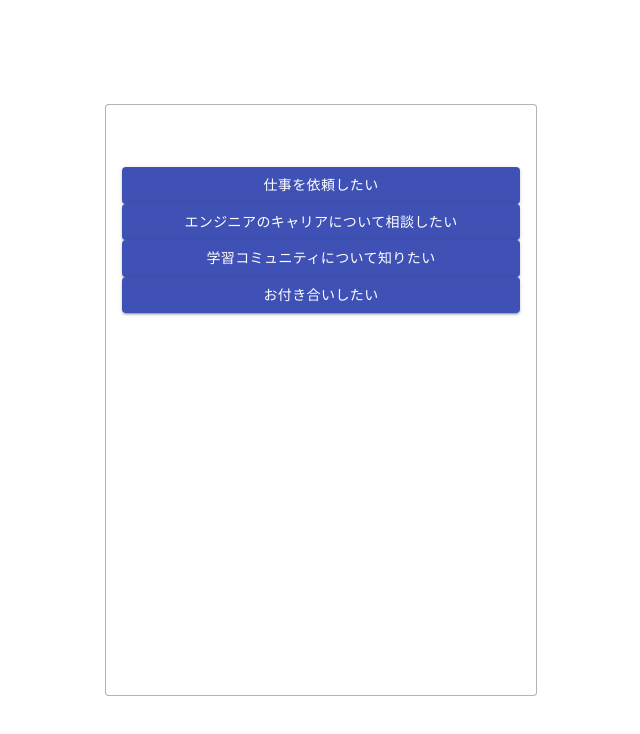
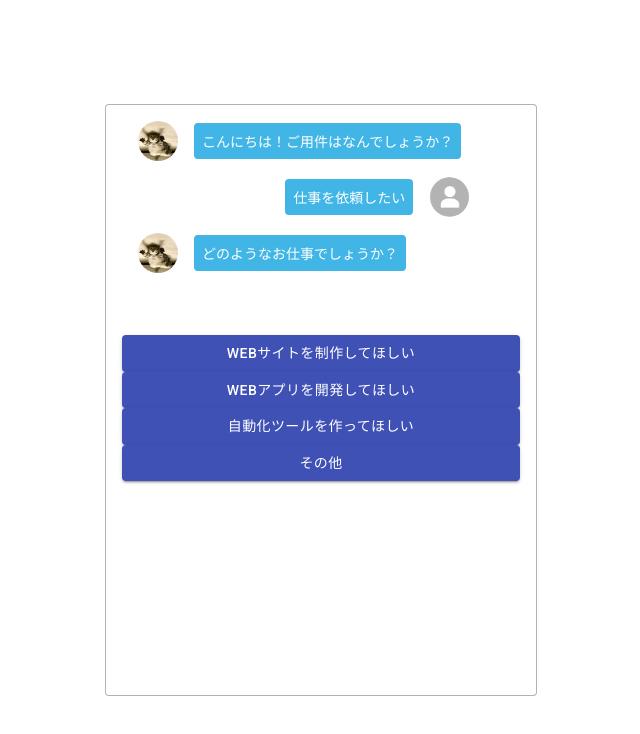
Before and after one commit to mitubakuro/react-chatbot-sample, a React (Create React App) app: page / in a window 1280 px wide. Both pictures are taken after a click on the button "仕事を依頼したい". Shown: the top 734 px of the page, without its empty margins (319-959 px from the left). Built offline with nearby package versions, Linux system fonts and the light colour scheme.

Commit message:
学習履歴

```diff
--- a/src/App.jsx
+++ b/src/App.jsx
@@ -13,36 +13,50 @@
       dataset: defaultDataset,
       open: false
     }
+    this.selectAnswer = this.selectAnswer.bind(this)
   }
 
-  initAnswer =()=>{
-    const initDataset = this.state.dataset[this.state.currentId];
-    const initAnswers = initDataset.answers;
+  displayNextQuestion =(nextQuestionId)=>{
+    const chats = this.state.chats
+    chats.push({
+      text: this.state.dataset[nextQuestionId].question,
+      type: 'question'
+    })
     this.setState({
-      answers: initAnswers
+      answers: this.state.dataset[nextQuestionId].answers,
+      chats: chats,
+      currentId: nextQuestionId
     })
   }
 
-  initChats =()=>{
-    const initDataset = this.state.dataset[this.state.currentId];
-    const chat = {
-      type: 'question',
-      text: initDataset.question
+  selectAnswer =(selectedAnswer, nextQuestionId)=>{
+    switch(true){
+      case (nextQuestionId ==='init'):
+        this.displayNextQuestion(nextQuestionId)
+        break;
+      default:
+
+        const chats = this.state.chats;
+        chats.push({
+          type: 'answer',
+          text: selectedAnswer
+        })
+
+        this.setState({
+          chats: chats
+        })
+        this.displayNextQuestion(nextQuestionId)
+        break;
     }
-
-    const chats = this.state.chats;
-    chats.push(chat)
-
-    this.setState({
-      chats: chats
-    })
   }
 
+
+
   componentDidMount(){
-    this.initChats();
-    this.initAnswer();
+    const initAnswer = "";
+    this.selectAnswer(initAnswer, this.state.currentId)
+
   }
-
 
   render(){
     return (
@@ -50,7 +64,7 @@
         <section className="c-section">
           <div className="c-box">
             <Chats chats={this.state.chats} />
-            <AnswersList answers={this.state.answers}/>
+            <AnswersList answers={this.state.answers} select={this.selectAnswer} />
           </div>
         </section>
       </div>
--- a/src/components/Answer.jsx
+++ b/src/components/Answer.jsx
@@ -12,7 +12,7 @@
   // const classes = useStyles();
 
   return(
-    <Button variant="contained" color="primary">
+    <Button variant="contained" color="primary" onClick={()=>props.select(props.content ,props.nextId)}>
       {props.content}
     </Button>
   )
--- a/src/components/AnswersList.jsx
+++ b/src/components/AnswersList.jsx
@@ -6,11 +6,8 @@
   return(
     <div className="c-grid__answer">
       {props.answers.map((value, index)=> {
-        return <Answer content={value.content} key={index.toString()} />
+        return <Answer content={value.content} nextId={value.nextId} key={index.toString()} select={props.select} />
       })}
-      {/* <Answer content={"hoge2"}/>
-      <Answer content={"hoge3"}/>
-      <Answer content={"hoge4"}/> */}
     </div>
   )
 }
--- a/src/components/Chat.jsx
+++ b/src/components/Chat.jsx
@@ -2,16 +2,24 @@
 import ListItem from '@material-ui/core/ListItem';
 import ListItemAvatar from '@material-ui/core/ListItemAvatar';
 import Avatar from '@material-ui/core/Avatar';
+import NoProfile from '../assets/img/no-profile.png'
+import Neko from '../assets/img/upsidedown_cat.jpg'
 
-const Chat =()=>{
+
+const Chat =(props)=>{
+  const isQuestion = (props.type === 'question');
+  const classes = isQuestion ? 'p-chat__row' : ' p-chat__reverse'
+
   return(
-    <ListItem>
+    <ListItem className={classes}>
     <ListItemAvatar>
-      <Avatar alt="icon" src="/static/images/avatar/1.jpg" />
+      {isQuestion ? (
+        <Avatar alt="icon" src={Neko} />
+      ):(
+        <Avatar alt="icon" src={NoProfile} />
+      )}
     </ListItemAvatar>
-    <div className="p-chat__bubble">
-      テスト
-    </div>
+    <div className="p-chat__bubble">{props.text}</div>
   </ListItem>
   )
 }
--- a/src/components/Chats.jsx
+++ b/src/components/Chats.jsx
@@ -18,7 +18,7 @@
   return(
     <List className={classes.root}>
       {props.chats.map((chat, index)=>{
-        <Chat text={chat.text} type={chat.type} key={index.toString()} />
+        return <Chat text={chat.text} type={chat.type} key={index.toString()} />
       })}
     </List>
   )
--- a/src/dataset.js
+++ b/src/dataset.js
@@ -6,7 +6,7 @@
           {content: "学習コミュニティについて知りたい", nextId: "community"},
           {content: "お付き合いしたい", nextId: "dating"},
       ],
-      question: "こんにちは！🐯トラハックへのご用件はなんでしょうか？",
+      question: "こんにちは！ご用件はなんでしょうか？",
   },
   "job_offer": {
       answers: [
```
Also changed, not shown: src/assets/img/no-profile.png (added), src/assets/img/upsidedown_cat.jpg (added).
